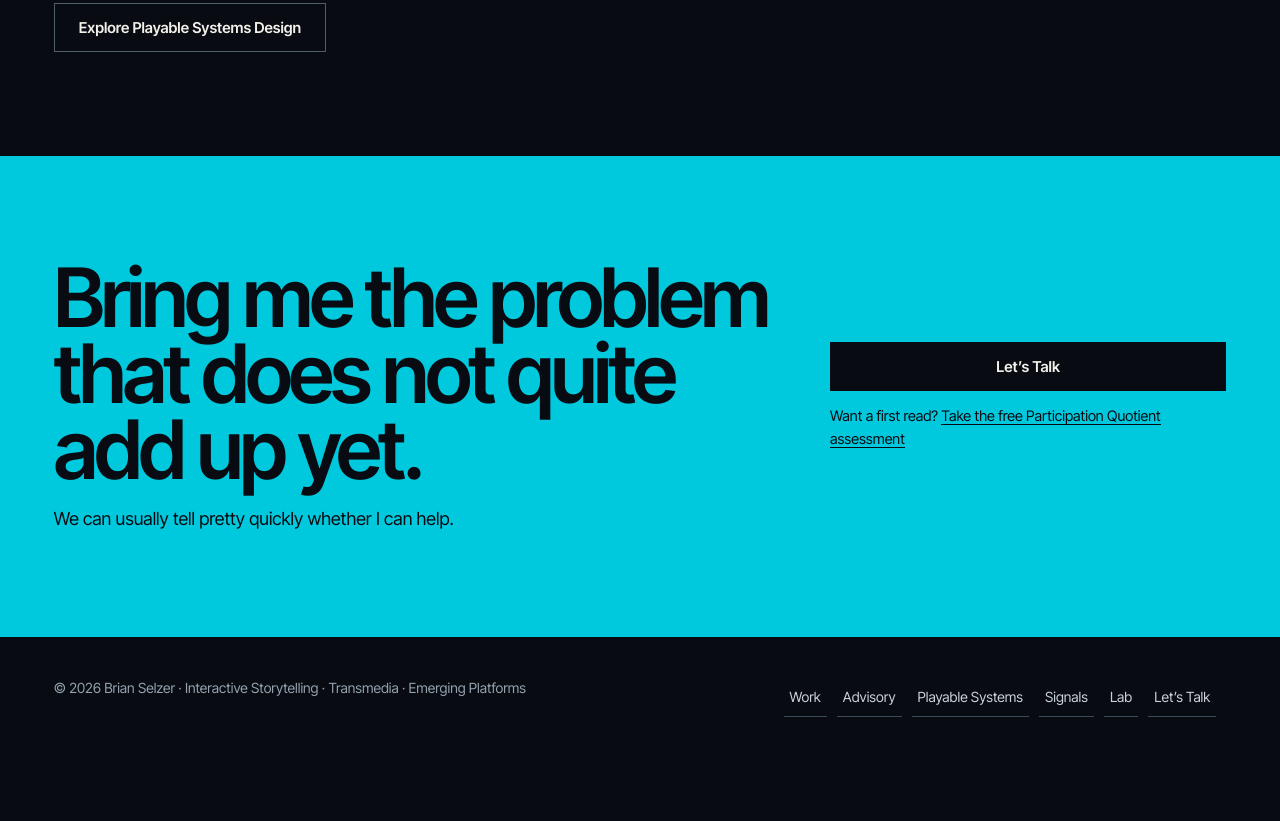
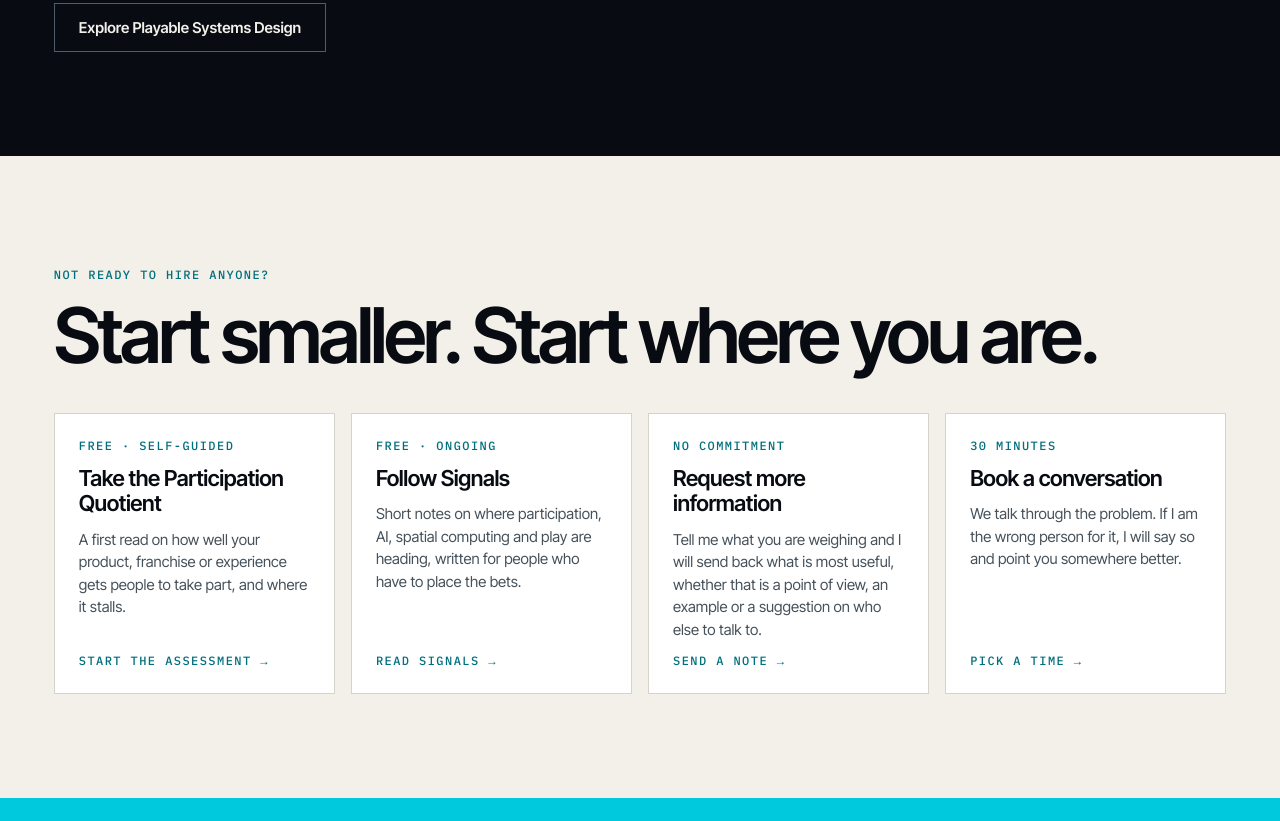
Before and after one commit to brianselzer/brianselzer.github.io, a plain HTML site: page advisory.html in a window 1280 px wide. Shown: the part 3579-4400 px from the top of the page. Before the commit the page ends 4336 px from the top, so only its background shows below. Drawn offline with Linux system fonts and the light colour scheme.

Commit message:
Advisory: add soft-entry section (PQ, Signals, request info, book a call), no prices
Co-Authored-By: Claude Sonnet 5.5 <noreply@anthropic.com>
Claude-Session: https://claude.ai/code/session_012y7eS1RkUYb8Aw6kyGzGxY

```diff
--- a/advisory.html
+++ b/advisory.html
@@ -76,6 +76,16 @@
  <a class="btn btn--line" href="playablesystems.html" data-event="advisory_method_click">Explore Playable Systems Design</a>
 </div></section>
 
+<section class="c-sec surf-bone"><div class="wrap">
+ <div class="c-sec__head"><div><span class="label" style="color:var(--signal-ink)">Not ready to hire anyone?</span><h2 style="margin-top:14px">Start smaller. Start where you are.</h2></div></div>
+ <div class="c-doors">
+  <a class="c-door" href="https://pq.brianselzer.com" data-event="advisory_door_pq"><span class="label">Free &middot; Self-guided</span><h3>Take the Participation Quotient</h3><p>A first read on how well your product, franchise or experience gets people to take part, and where it stalls.</p><span class="c-door__go">Start the assessment &rarr;</span></a>
+  <a class="c-door" href="insights.html" data-event="advisory_door_signals"><span class="label">Free &middot; Ongoing</span><h3>Follow Signals</h3><p>Short notes on where participation, AI, spatial computing and play are heading, written for people who have to place the bets.</p><span class="c-door__go">Read Signals &rarr;</span></a>
+  <a class="c-door" href="contact.html" data-event="advisory_door_info"><span class="label">No commitment</span><h3>Request more information</h3><p>Tell me what you are weighing and I will send back what is most useful, whether that is a point of view, an example or a suggestion on who else to talk to.</p><span class="c-door__go">Send a note &rarr;</span></a>
+  <a class="c-door" href="https://calendly.com/brian-selzer/30min" data-event="advisory_door_call"><span class="label">30 minutes</span><h3>Book a conversation</h3><p>We talk through the problem. If I am the wrong person for it, I will say so and point you somewhere better.</p><span class="c-door__go">Pick a time &rarr;</span></a>
+ </div>
+</div></section>
+
 <section class="c-cta"><div class="wrap c-cta__in">
  <div><h2>Bring me the problem that does not quite add up yet.</h2><p style="margin-top:16px;font-size:18px">We can usually tell pretty quickly whether I can help.</p></div>
  <div class="c-cta__act"><a class="btn btn--ink" href="contact.html" data-event="advisory_close_lets_talk">Let&rsquo;s Talk</a>
--- a/home.css
+++ b/home.css
@@ -335,3 +335,15 @@ html.review .c-cases--pair[data-held]{display:grid}
 .c-hero__tag{display:flex;align-items:center;gap:16px;margin:20px 0 4px;font:400 12px/1.4 var(--f-label);letter-spacing:.3em;text-transform:uppercase;color:var(--txt-light)}
 .c-hero__tag::before{content:"";flex:none;width:1px;height:28px;background:var(--bone);opacity:.85}
 @media(max-width:420px){.c-hero__tag{font-size:10.5px;letter-spacing:.2em;gap:12px;margin-top:16px}.c-hero__tag::before{height:24px}}
+
+/* soft-entry doors (advisory) */
+.surf-bone{background:var(--bone);color:var(--ink)}
+.c-doors{display:grid;grid-template-columns:repeat(4,1fr);gap:16px;margin-top:40px}
+.c-door{display:flex;flex-direction:column;gap:12px;padding:24px;border:1px solid var(--bone-line);background:#fff;color:var(--ink);transition:border-color .2s,transform .2s}
+.c-door:hover{border-color:var(--signal-ink);transform:translateY(-2px)}
+.c-door .label{color:var(--signal-ink)}
+.c-door h3{font:600 22px/1.15 var(--f-display);letter-spacing:-.02em}
+.c-door p{font-size:15px;line-height:1.5;color:var(--txt-mid);flex:1}
+.c-door__go{font:500 12px var(--f-label);letter-spacing:.12em;text-transform:uppercase;color:var(--signal-ink)}
+@media(max-width:1024px){.c-doors{grid-template-columns:repeat(2,1fr)}}
+@media(max-width:600px){.c-doors{grid-template-columns:1fr}}
```
